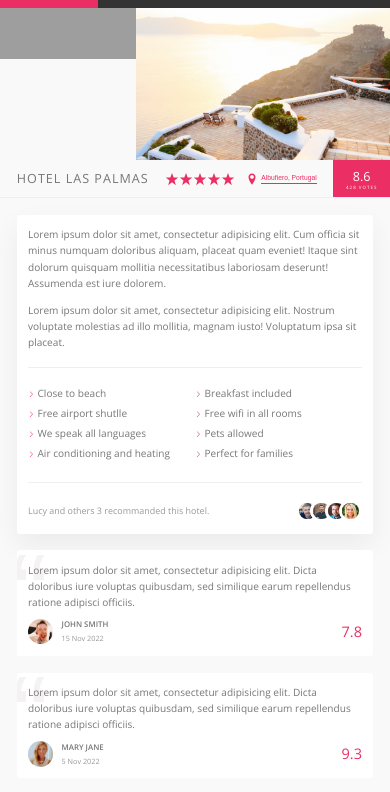
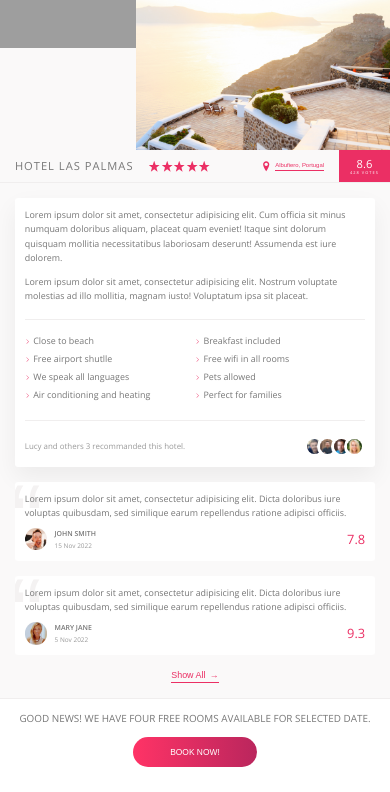
Before and after one commit to Suhail-007/trillo, a website built with Parcel: page index.html in a window 390 px wide. Shown: the part 86-878 px from the top of the page. Built offline with nearby package versions, Linux system fonts and the light colour scheme; grey boxes are pictures that could not be loaded.

Commit message:
made it 100% responsive

```diff
--- a/index.html
+++ b/index.html
@@ -6,7 +6,7 @@
   <meta name="viewport" content="width=device-width, initial-scale=1.0">
 
   <link href="https://fonts.googleapis.com/css?family=Open+Sans:300,400,600" rel="stylesheet">
-  <link rel="stylesheet" href="css/style.css">
+  <link rel="stylesheet" href="css/style.min.css">
   <link rel="shortcut icon" type="image/png" href="img/favicon.png">
 
   <title>trillo &mdash; Your all-in-one booking app</title>
--- a/package.json
+++ b/package.json
@@ -7,10 +7,10 @@
     "build:parcel": "parcel index.html",
     "devserver": "live-server",
     "start": "npm-run-all --parallel devserver watch:sass",
-    "concat:css": "concat -o css/style.concat.css css/style.css",
-    "post:css": "postcss --use autoprefixer -b 'last 10 versions' css/style.concat.css -o css/style.prefix.css",
+    "complie:sass": "sass sass/main.scss css/style.comp.css",
+    "post:css": "postcss --use autoprefixer -b 'last 10 versions' css/style.comp.css -o css/style.prefix.css",
     "compress:css": "sass css/style.prefix.css css/style.min.css --style compressed",
-    "build:css": "npm-run-all complie:sass concat:css post:css compress:css"
+    "build:css": "npm-run-all complie:sass post:css compress:css"
   },
   "author": "Suhail-007@github.com",
   "license": "ISC",
--- a/sass/abstracts/_mixins.scss
+++ b/sass/abstracts/_mixins.scss
@@ -1,4 +1,18 @@
 @mixin respon($type) {
+
+  //320
+  @if $type==sm-phone {
+    @media only screen and (max-width: 20em) {
+      @content
+    }
+  }
+
+  //375
+  @if $type==m-phone {
+    @media only screen and (max-width: 24.4em) {
+      @content
+    }
+  }
 
   //600px
   @if $type==phone {
--- a/sass/base/_base.scss
+++ b/sass/base/_base.scss
@@ -16,6 +16,14 @@ html {
 
   @include respon(phone) {
     font-size: 35%; //1rem === 8px
+  }
+
+  @include respon(m-phone) {
+    font-size: 31%;
+  }
+
+  @include respon(sm-phone) {
+    font-size: 25%;
   }
 }
 
@@ -113,8 +121,11 @@ body {
           }
 
           @include respon(phone) {
-            /*             padding: 1rem .5rem; */
             flex-direction: column;
+          }
+
+          @include respon(sm-phone) {
+            padding: 1rem !important;
           }
         }
       }
--- a/sass/layouts/_header.scss
+++ b/sass/layouts/_header.scss
@@ -19,6 +19,7 @@
       border: none;
       border-radius: 100px;
       transition: all .2s;
+      font-size: inherit;
       background: $color-grey-light-2;
 
       &:focus {
@@ -46,6 +47,7 @@
 
         &__icon {
           fill: $color-grey-dark-3;
+
         }
       }
     }
--- a/sass/pages/_home.scss
+++ b/sass/pages/_home.scss
@@ -115,9 +115,19 @@
         margin-right: .7rem;
 
         background-color: $color-primary;
-        -webkit-mask: url("../../img/svgs/arrow-right.svg");
-        -webkit-mask-size: cover;
 
+        background-image: url("../../img/svgs/arrow-right.svg");
+        background-size: cover;
+
+
+        @supports (-webkit-mask-image: url()) or (mask-image: url()) {
+          -webkit-mask-image: url("../../img/svgs/arrow-right.svg");
+          -webkit-mask-size: cover;
+          mask-image: url("../../img/svgs/arrow-right.svg");
+          mask-size: cover;
+          background-image: none;
+
+        }
       }
     }
   }
```
Also changed, not shown: css/style.min.css (added), 2 other files. Lines whose indentation alone changed are shown as unchanged.
